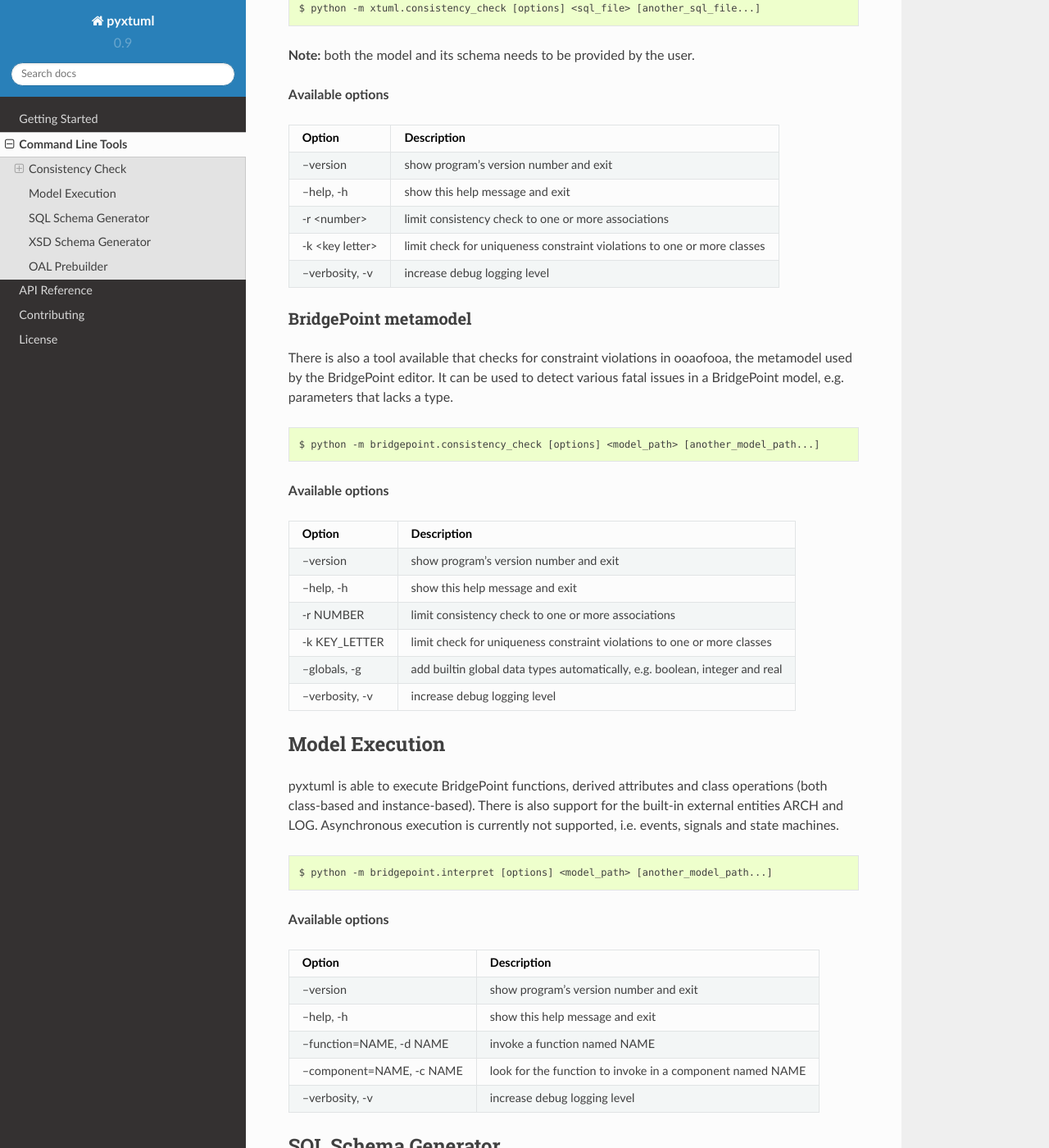
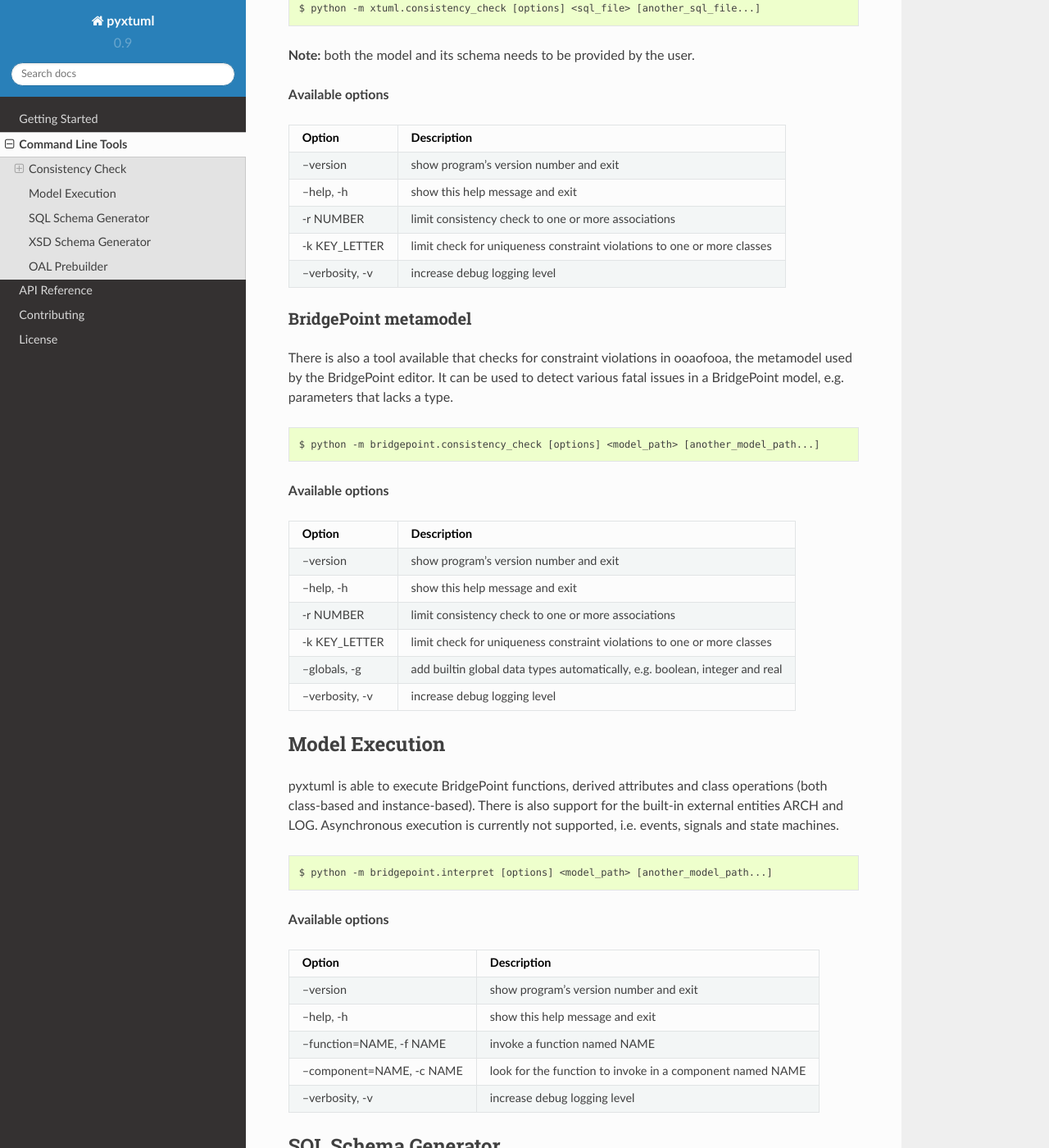
Before and after one commit to john-tornblom/pyxtuml, a Sphinx documentation site: the page built from docs/cli.rst, in a window 1280 px wide and 1400 px high, scrolled down 371 px. Shown: the whole window at 82% size. Built offline with Sphinx 7.4.7 and the Read the Docs theme 2.0.0, drawn with Linux system fonts in a browser that asks for light colours; some of the changed lines change nothing that is shown.

Commit message:
cosmetics

```diff
--- a/docs/cli.rst
+++ b/docs/cli.rst
@@ -23,8 +23,8 @@
 ===============  ===================================================
 --version        show program's version number and exit
 --help, -h       show this help message and exit
--r <number>      limit consistency check to one or more associations
--k <key letter>  limit check for uniqueness constraint violations to
+-r NUMBER        limit consistency check to one or more associations
+-k KEY_LETTER    limit check for uniqueness constraint violations to
                  one or more classes
 --verbosity, -v  increase debug logging level
 ===============  ===================================================
@@ -74,7 +74,7 @@
 =========================  =========================================================
 --version                  show program's version number and exit
 --help, -h                 show this help message and exit
---function=NAME, -d NAME   invoke a function named NAME
+--function=NAME, -f NAME   invoke a function named NAME
 --component=NAME, -c NAME  look for the function to invoke in a component named NAME
 --verbosity, -v            increase debug logging level
 =========================  =========================================================
```
